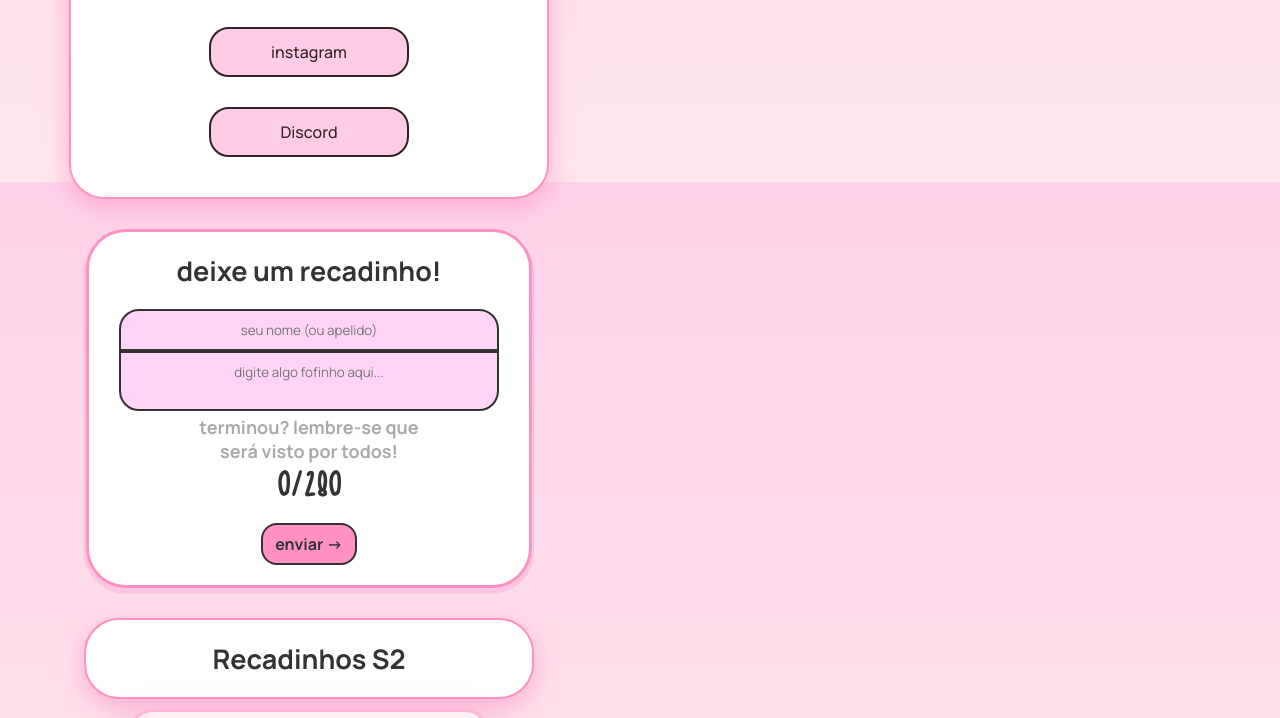
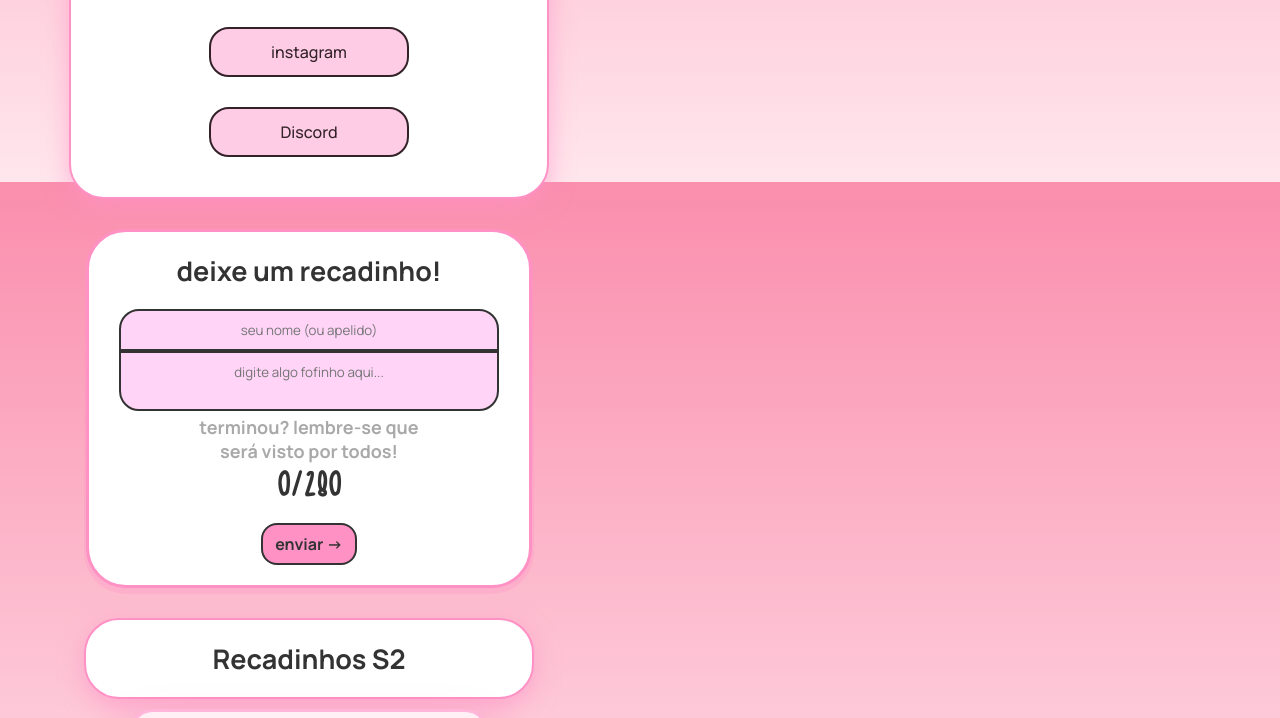
Before and after one commit to Lauren-Freitas-dev/lauwzinha, a website: page public/index.html in a window 1280 px wide. Shown: the part 618-1336 px from the top of the page. Drawn offline with Linux system fonts and the light colour scheme; no server answers.

Commit message:
Update styles.css

```diff
--- a/public/styles.css
+++ b/public/styles.css
@@ -25,7 +25,7 @@ body {
     display: flex;
     align-items: center;
     justify-content: center;
-    background: linear-gradient(to bottom, #ffd1e8, #ffe6ed);
+    background: linear-gradient(to bottom, #fa8ead, #ffe6ed);
     background-attachment: fixed;
     font-family: 'yuyu', sans-serif;
     display: flex;
```
